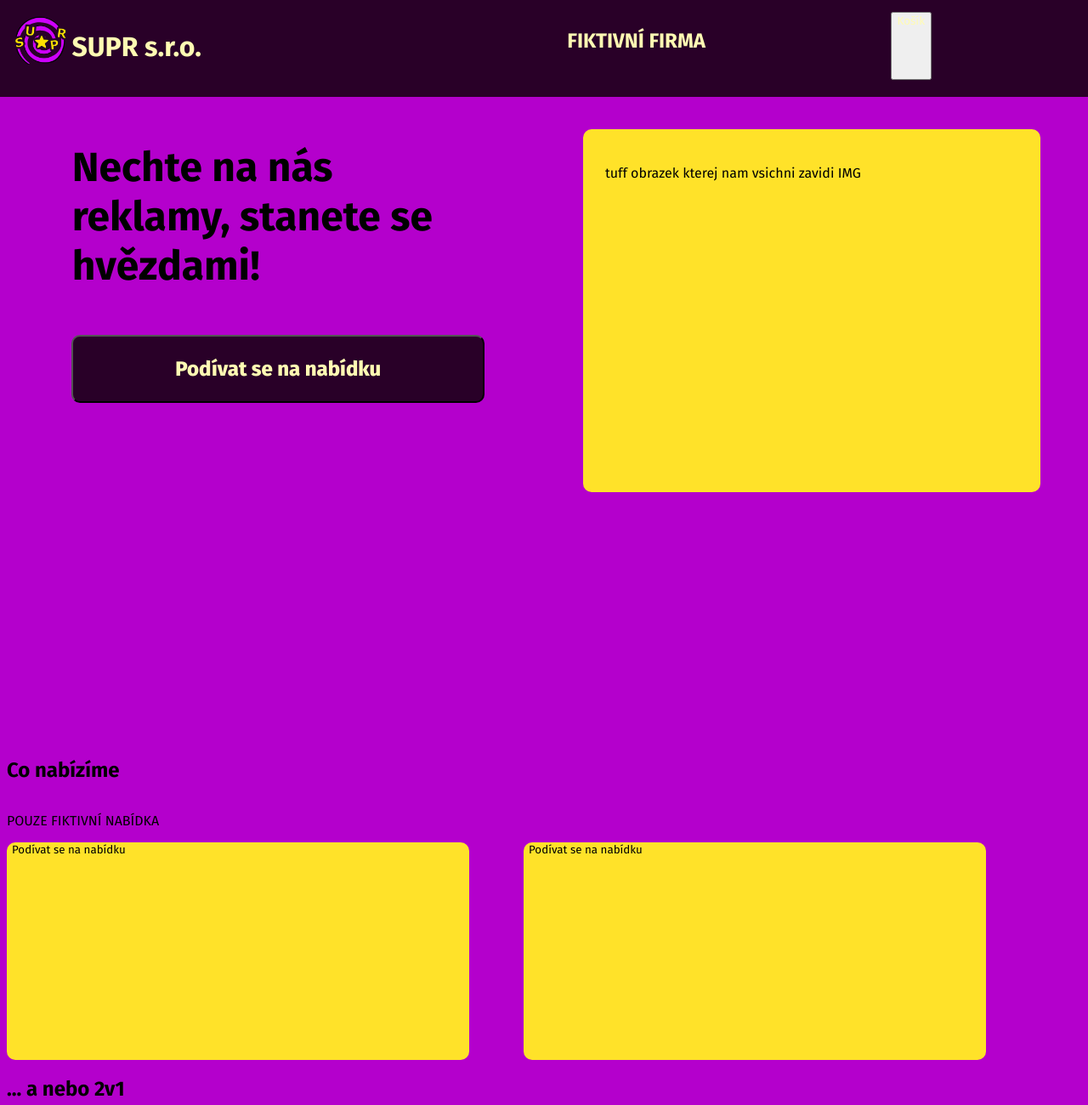
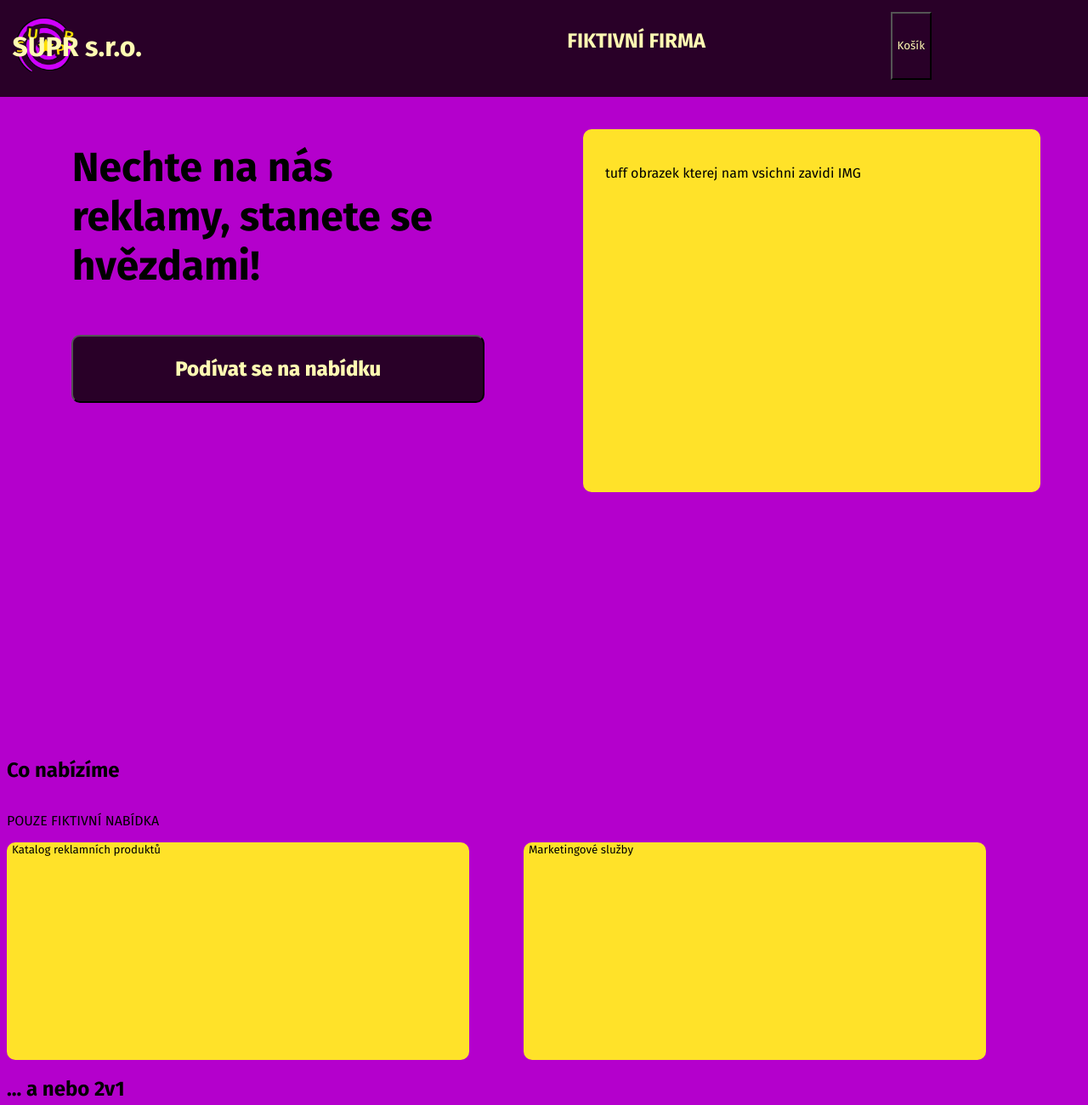
Before and after one commit to bekykratka737/VDO, a plain HTML site: page index.html in a window 1280 px wide. Shown: the top 1300 px of the page at 85% size. Drawn offline with Linux system fonts and the light colour scheme.

Commit message:
firstcommit in vscode ig

```diff
--- a/index.html
+++ b/index.html
@@ -38,8 +38,8 @@
             <p class="pouzefiktivninabidka">POUZE FIKTIVNÍ NABÍDKA</p>
         </div>
         <div class="obrazkyconabizime">
-            <button class="obrreklamniprodukty" type="button" onclick="window.location.href='pages/reklamniprodukty.html'">Podívat se na nabídku</button>
-            <button class="obrmarketingovychsluzeb" type="button" onclick="window.location.href='pages/marketing.html'">Podívat se na nabídku</button>
+            <button class="obrreklamniprodukty" type="button" onclick="window.location.href='pages/reklamniprodukty.html'">Katalog reklamních produktů</button>
+            <button class="obrmarketingovychsluzeb" type="button" onclick="window.location.href='pages/marketing.html'">Marketingové služby</button>
         </div>
         <div>
             <h2 class="conabizime">... a nebo 2v1</h2>
@@ -72,7 +72,7 @@
         </div>
     </div>
     <div class="footer">
-        <p class="footertext">SUPR s.r.o. JE FIKTIVNI FIRMA</p>
+        <p class="footertext">SUPR s.r.o. JE FIKTIVNÍ FIRMA</p>
     </div>
 </body>
 
--- a/styles.css
+++ b/styles.css
@@ -6,13 +6,13 @@ body {
     display: flex;
     flex-direction: column;
     background-color: #b400cc;
-    width: 100vw;
+    width: clamp(100%, 100vw, 100%);
     gap: 2vh;
 }
 .top {
     display: flex;
-    height: 10vh;
-    width: 100%;
+    height: clamp(5%, 10vh, 10%);
+    width: clamp(100%, 100vw, 100%);
     background-color: #290028;
     flex-direction: row;
     justify-content: space-between;
@@ -28,6 +28,8 @@ body {
     flex: 1;
     flex-direction: row;
     align-items: left;
+    gap: clamp(15%, 15vw, 150%);
+
 }
 .top-right {
     display: flex;
@@ -38,10 +40,16 @@ body {
 
 .top-logo {
     display: flex;
+    height:auto;
+    width: 5rem;
+    height: auto;
+    position: absolute;
 }
 .top-title {
     display: flex;
     color: #fffbb3;
+    font-size: clamp(2rem, 3vw, 1rem);
+    position: absolute;
 }
 .top-subtitle {
     display: flex;
@@ -54,6 +62,9 @@ body {
     height: 10vh;
     color: #fffbb3;
     margin-left: 17vw;
+    background-color: #290028;
+    justify-content: center;
+    align-items: center;
 }
 
 
```
